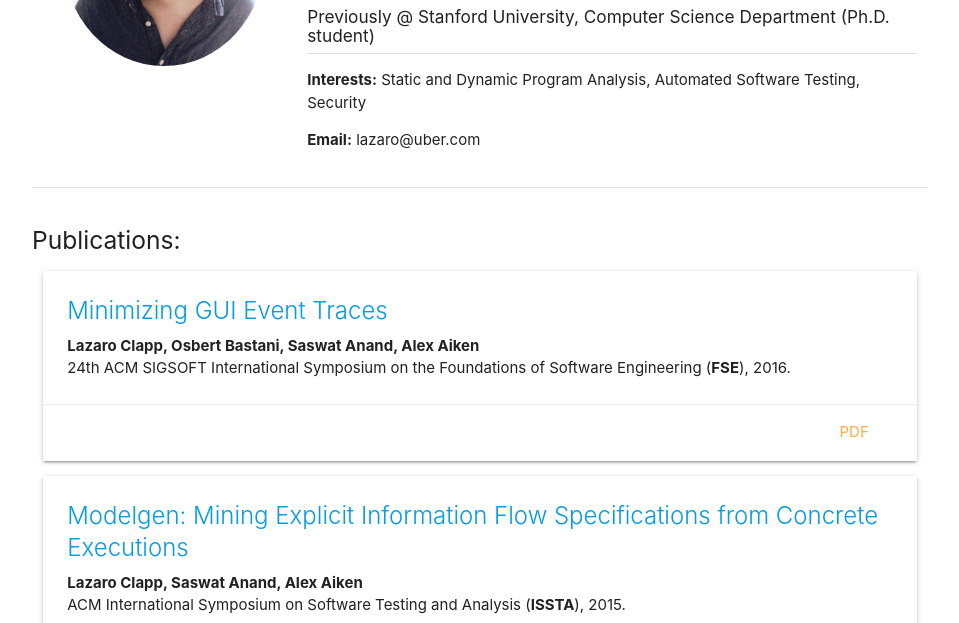
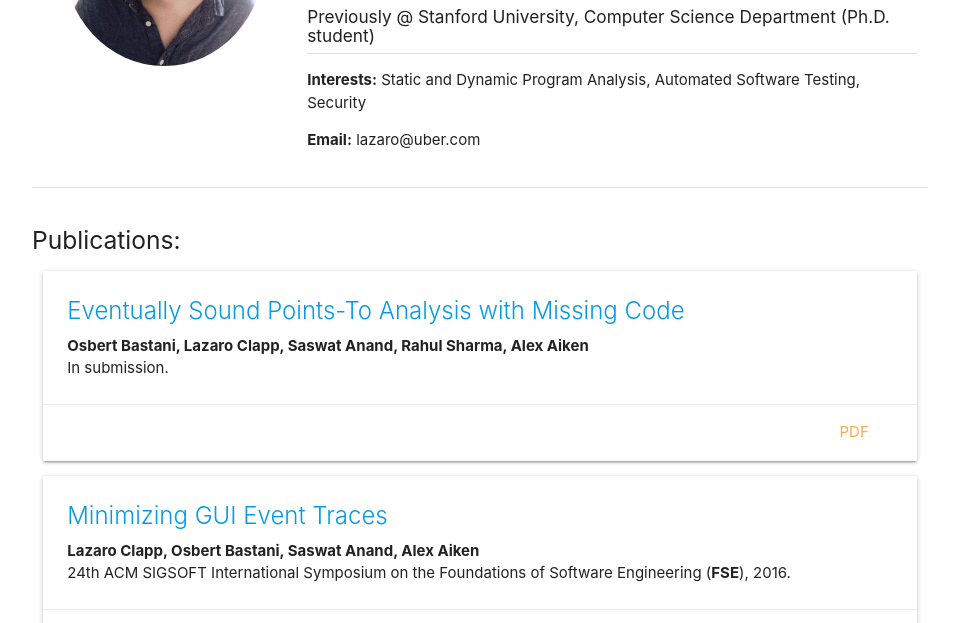
Before and after one commit to lazaroclapp/home-page, a plain HTML site: page static/index.html in a window 1280 px wide. Shown: the part 173-796 px from the top of the page, without its empty margins (160-1119 px from the left). Drawn offline with nearby package versions, Linux system fonts and the light colour scheme.

Commit message:
Add "Eventually Sound Points-To Analysis [...]"
Osbert Bastani, Lazaro Clapp, Saswat Anand, Rahul Sharma, Alex Aiken
Eventually Sound Points-To Analysis with Missing Code.

```diff
--- a/static/index.html
+++ b/static/index.html
@@ -56,6 +56,16 @@
            <h5>Publications:</h5>
 <!--           <div class="card hoverable small" style="max-height: 180px;"> -->
            <div class="col s12">
+            <div class="card hoverable">
+             <div class="card-content">
+                <span class="card-title grey-text text-darken-4"><a href="https://arxiv.org/pdf/1711.03436.pdf">Eventually Sound Points-To Analysis with Missing Code</a></span>
+                <p><span style="font-weight:bold"/>Osbert Bastani, Lazaro Clapp, Saswat Anand, Rahul Sharma, Alex Aiken</span><br/>
+                In submission.</p>
+             </div>
+             <div class="card-action">
+              <a href="https://arxiv.org/pdf/1711.03436.pdf">PDF</a>
+             </div>
+	    </div>
 	    <div class="card hoverable">
              <div class="card-content">
                 <span class="card-title grey-text text-darken-4"><a href="preprints/lazaro-fse2016-final.pdf">Minimizing GUI Event Traces</a></span>
```
